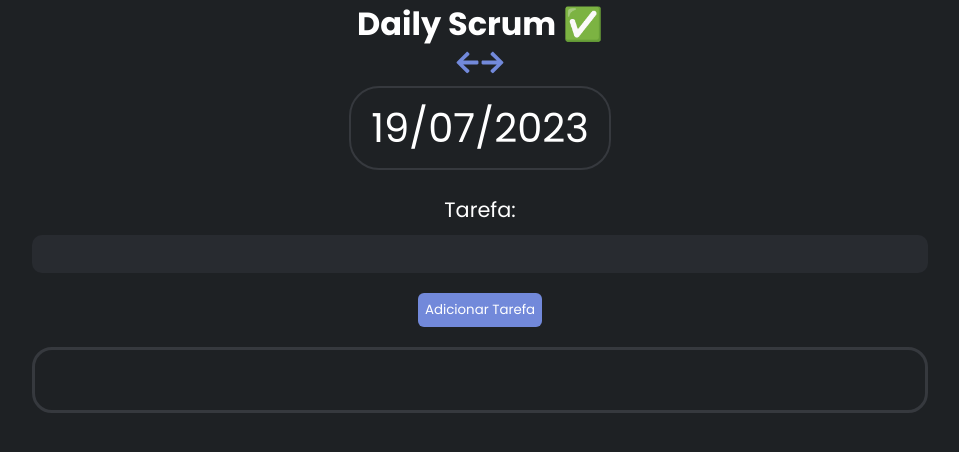
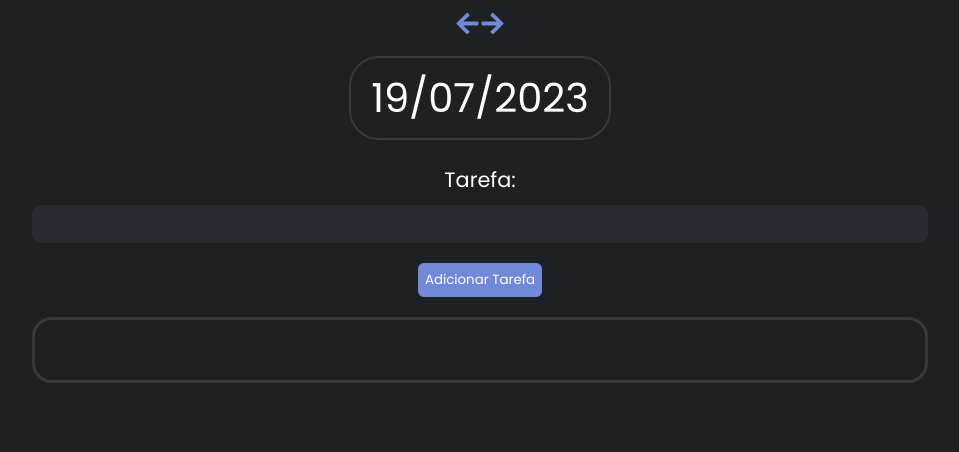
Before and after one commit to manosanti/daily-scrum, a React (Vite) app in the folder frontend/: page / in a window 1280 px wide. Shown: the top 452 px of the page, without its empty margins (160-1119 px from the left). Built offline with nearby package versions, Linux system fonts and the light colour scheme.

Commit message:
removed-daily-scrum-from-header

```diff
--- a/frontend/src/pages/Teste.jsx
+++ b/frontend/src/pages/Teste.jsx
@@ -37,6 +37,7 @@ const HeaderWrapper = styled.header`
     color: var(--blue);
     padding: 0;
     transition: .3s;
+    margin: 1% 0;
 
     &:hover {
       color: var(--blue-hover);
@@ -246,11 +247,10 @@ const Teste = () => {
   return (
     <>
       <GlobalStyles />
-      <HeaderWrapper>
-        <h1>Daily Scrum ✅</h1>
-        <button onClick={handlePreviousDay}><FaArrowLeft /></button>
-        <button onClick={handleNextDay}><FaArrowRight /></button>
-      </HeaderWrapper>
+        <HeaderWrapper>
+          <button onClick={handlePreviousDay}><FaArrowLeft /></button>
+          <button onClick={handleNextDay}><FaArrowRight /></button>
+        </HeaderWrapper>
       <Header currentDate={formattedDate} />
       <TaskForm onSubmit={handleTaskSubmit} />
       <TaskList tasks={tasks} onTaskRemove={handleTaskRemove} />
```
Also changed, not shown: frontend/src/pages/Home.jsx (deleted, +0 -22 lines).
